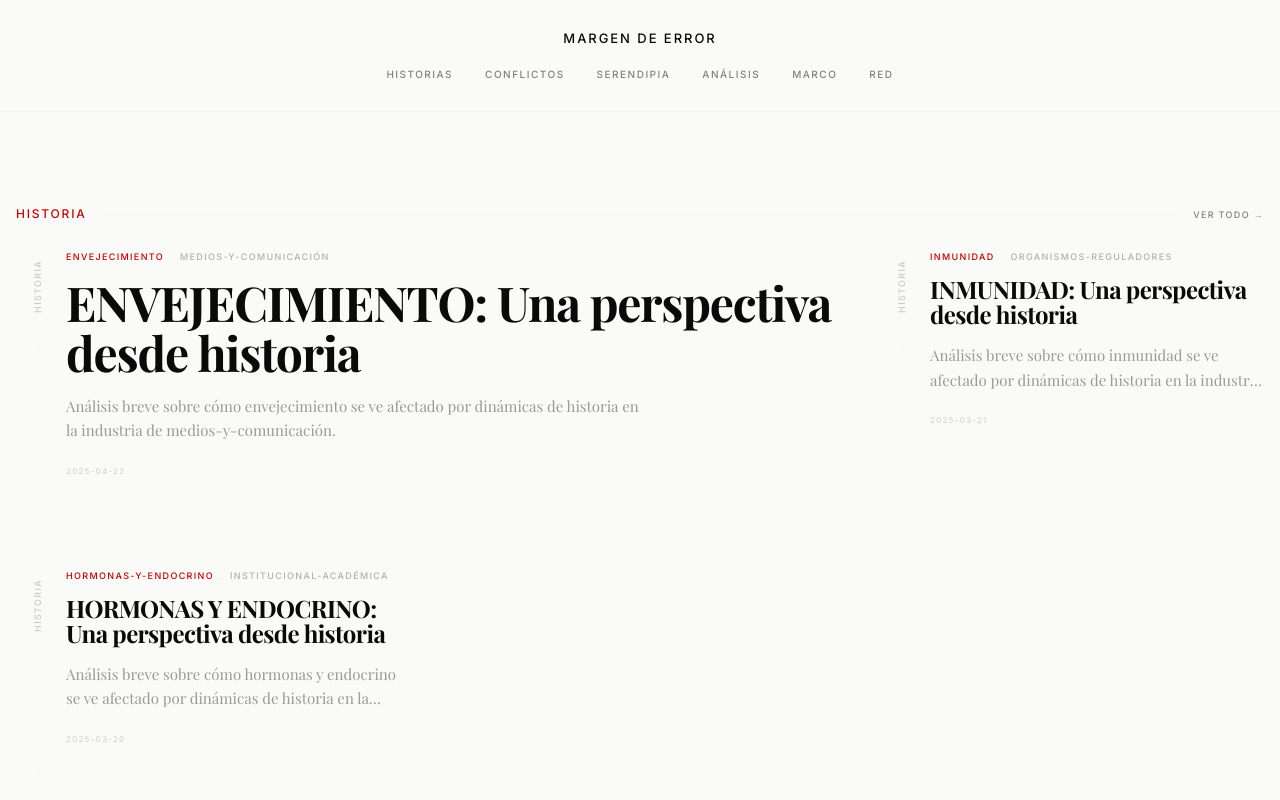
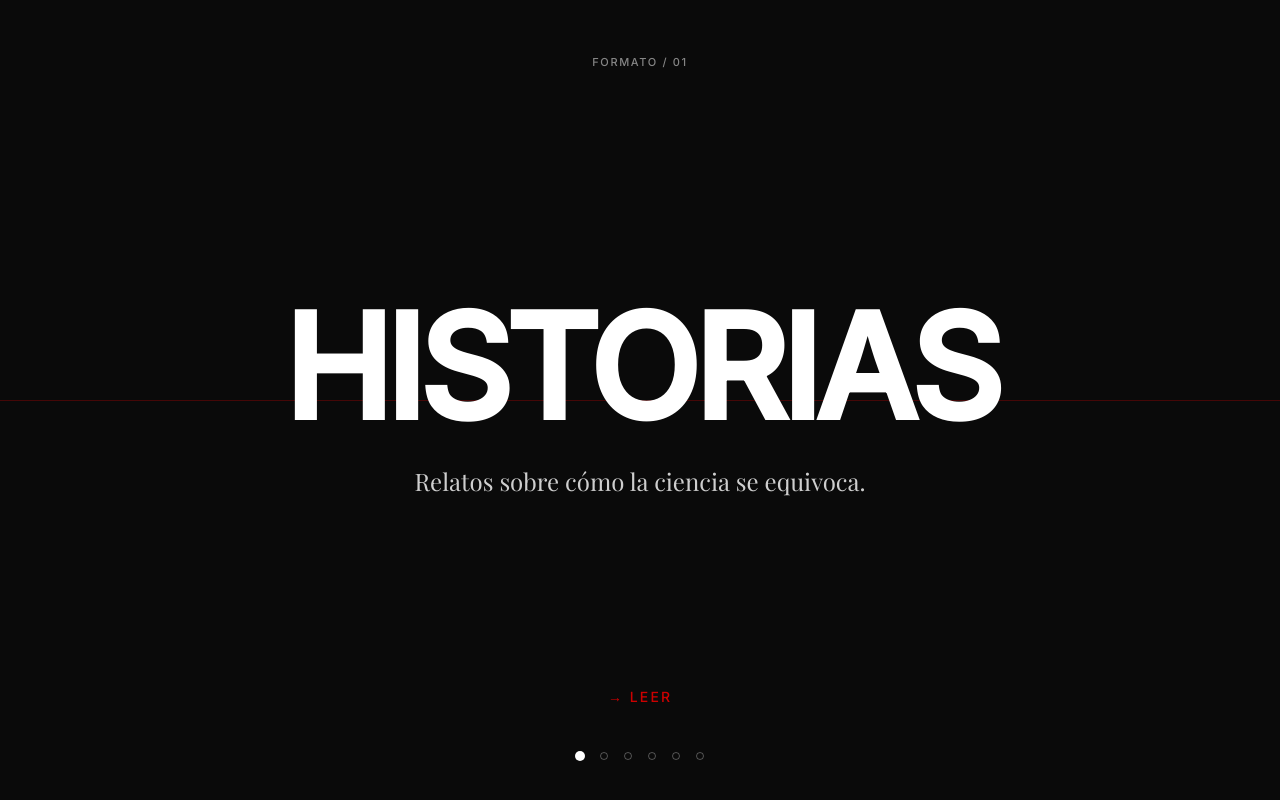
Before and after one commit to margendeerror-mde/margen-de-error, a Next.js app: page / in a window 1280 px wide. Shown: the top 800 px of the page. Built offline with nearby package versions, Linux system fonts and the light colour scheme.

Commit message:
Immersive Entry Page, quieter Network Map with pastel colors, and Archivo grid navigation

```diff
--- /dev/null
+++ b/app/archivo/page.tsx
@@ -0,0 +1,44 @@
+import { getPiezas } from '@/lib/content';
+import PieceCard from '@/components/PieceCard';
+import Link from 'next/link';
+
+export default function Home() {
+  const todasLasPiezas = getPiezas();
+
+  // Categorize for home display
+  const secciones = ['historia', 'conflicto', 'serendipia', 'análisis', 'marco'];
+
+  return (
+    <div className="max-w-7xl mx-auto pb-48">
+      {/* Featured Loop */}
+      <div className="px-4 py-24 space-y-32">
+        {secciones.map(sec => {
+          const piezasSeccion = todasLasPiezas.filter(p => p.seccion === sec).slice(0, 3);
+          if (piezasSeccion.length === 0) return null;
+
+          return (
+            <section key={sec} className="space-y-12">
+              <div className="flex items-center gap-4 mb-8">
+                <h2 className="tag-text !text-[12px] text-accent tracking-[0.3em] font-bold">{sec}</h2>
+                <div className="flex-1 h-[1px] bg-border/20" />
+                <Link href={`/${sec}`} className="tag-text !text-[9px] text-muted hover:text-accent">VER TODO →</Link>
+              </div>
+
+              <div className="grid grid-cols-1 md:grid-cols-2 lg:grid-cols-3 gap-x-12 gap-y-16">
+                {piezasSeccion.map((pieza, idx) => (
+                  <PieceCard key={pieza.slug} pieza={pieza} featured={idx === 0} />
+                ))}
+              </div>
+            </section>
+          );
+        })}
+      </div>
+
+      <footer className="mt-24 py-24 border-t border-border/30 flex justify-center bg-foreground text-background dark-mode">
+        <Link href="/red" className="tag-text !text-[14px] tracking-[0.5em] hover:text-accent transition-colors">
+          — ENTRAR EN LA RED DE CONEXIONES →
+        </Link>
+      </footer>
+    </div>
+  );
+}
--- a/app/page.tsx
+++ b/app/page.tsx
@@ -1,44 +1,235 @@
-import { getPiezas } from '@/lib/content';
-import PieceCard from '@/components/PieceCard';
+'use client';
+
+import { useState, useRef, useEffect } from 'react';
 import Link from 'next/link';
 
-export default function Home() {
-  const todasLasPiezas = getPiezas();
+const sections = [
+  {
+    id: 'historia',
+    title: 'HISTORIAS',
+    subtitle: 'Relatos sobre cómo la ciencia se equivoca.',
+    number: '01',
+    bgColor: '#0A0A0A',
+    textColor: '#FFFFFF',
+    accentColor: '#CC0000',
+    detail: 'line',
+  },
+  {
+    id: 'conflicto',
+    title: 'CONFLICTOS',
+    subtitle: 'Conclusiones demasiado convenientes.',
+    number: '02',
+    bgColor: '#FAFAF8',
+    textColor: '#0A0A0A',
+    accentColor: '#CC0000',
+    detail: 'glitch',
+  },
+  {
+    id: 'serendipia',
+    title: 'SERENDIPIA',
+    subtitle: 'Lo que la ciencia encontró sin buscar.',
+    number: '03',
+    bgColor: '#1A1A2E',
+    textColor: '#FFFFFF',
+    accentColor: '#D4C5F9',
+    detail: 'dots',
+  },
+  {
+    id: 'análisis',
+    title: 'ANÁLISIS',
+    subtitle: 'Papers leídos en voz alta.',
+    number: '04',
+    bgColor: '#FAFAF8',
+    textColor: '#0A0A0A',
+    accentColor: '#0A0A0A',
+    detail: 'quote',
+  },
+  {
+    id: 'marco',
+    title: 'MARCO',
+    subtitle: 'Cómo funciona la máquina que produce conocimiento.',
+    number: '05',
+    bgColor: '#0A0A0A',
+    textColor: '#FFFFFF',
+    accentColor: '#FFFFFF',
+    detail: 'grid',
+  },
+  {
+    id: 'cierre',
+    title: 'MARGEN DE ERROR',
+    subtitle: 'Un proyecto sobre cómo llegamos a creer lo que la ciencia dice.',
+    number: 'END',
+    bgColor: '#CC0000',
+    textColor: '#FFFFFF',
+    accentColor: '#FFFFFF',
+    detail: 'none',
+  }
+];
 
-  // Categorize for home display
-  const secciones = ['historia', 'conflicto', 'serendipia', 'análisis', 'marco'];
+export default function EntryPage() {
+  const containerRef = useRef<HTMLDivElement>(null);
+  const [activeIdx, setActiveIdx] = useState(0);
+  const [isMobile, setIsMobile] = useState(false);
+
+  useEffect(() => {
+    const checkMobile = () => setIsMobile(window.innerWidth < 768);
+    checkMobile();
+    window.addEventListener('resize', checkMobile);
+    return () => window.removeEventListener('resize', checkMobile);
+  }, []);
+
+  const handleScroll = (e: React.UIEvent<HTMLDivElement>) => {
+    const { scrollLeft, scrollTop, clientWidth, clientHeight } = e.currentTarget;
+    const idx = isMobile
+      ? Math.round(scrollTop / clientHeight)
+      : Math.round(scrollLeft / clientWidth);
+    if (idx !== activeIdx) setActiveIdx(idx);
+  };
+
+  const scrollTo = (idx: number) => {
+    if (!containerRef.current) return;
+    const { clientWidth, clientHeight } = containerRef.current;
+    containerRef.current.scrollTo({
+      left: isMobile ? 0 : idx * clientWidth,
+      top: isMobile ? idx * clientHeight : 0,
+      behavior: 'smooth'
+    });
+  };
 
   return (
-    <div className="max-w-7xl mx-auto pb-48">
-      {/* Featured Loop */}
-      <div className="px-4 py-24 space-y-32">
-        {secciones.map(sec => {
-          const piezasSeccion = todasLasPiezas.filter(p => p.seccion === sec).slice(0, 3);
-          if (piezasSeccion.length === 0) return null;
+    <div className="fixed inset-0 z-[100] bg-black overflow-hidden font-sans">
+      {/* Scroll Container */}
+      <div
+        ref={containerRef}
+        onScroll={handleScroll}
+        className={`w-full h-full flex ${isMobile ? 'flex-col overflow-y-auto' : 'flex-row overflow-x-auto'} scrollbar-hide snap-both snap-mandatory`}
+      >
+        {sections.map((section, idx) => (
+          <section
+            key={section.id}
+            className="w-screen h-screen shrink-0 snap-start relative flex flex-col items-center justify-center overflow-hidden transition-colors duration-1000"
+            style={{ backgroundColor: section.bgColor, color: section.textColor }}
+          >
+            {/* Visual Details */}
+            <VisualDetail type={section.detail} active={activeIdx === idx} />
 
-          return (
-            <section key={sec} className="space-y-12">
-              <div className="flex items-center gap-4 mb-8">
-                <h2 className="tag-text !text-[12px] text-accent tracking-[0.3em] font-bold">{sec}</h2>
-                <div className="flex-1 h-[1px] bg-border/20" />
-                <Link href={`/${sec}`} className="tag-text !text-[9px] text-muted hover:text-accent">VER TODO →</Link>
+            {/* Number */}
+            <div className="absolute top-12 left-1/2 -translate-x-1/2 opacity-50">
+              <span className="tag-text !text-[11px] tracking-[0.4em]">
+                FORMATO / {section.number}
+              </span>
+            </div>
+
+            {/* Content */}
+            <div className={`text-center px-6 z-10 transition-all duration-1000 ${activeIdx === idx ? 'opacity-100 translate-y-0' : 'opacity-0 translate-y-10'}`}>
+              <h2 className="font-extrabold text-[clamp(3.5rem,12vw,9rem)] leading-[0.9] tracking-[-0.04em] uppercase mb-8">
+                {section.title}
+              </h2>
+              <div className="relative inline-block">
+                <p className="font-serif text-lg md:text-2xl opacity-80 max-w-xl">
+                  {section.subtitle}
+                </p>
+                {section.detail === 'glitch' && (
+                  <p className="font-serif text-lg md:text-2xl absolute inset-0 text-accent opacity-15 translate-x-[3px] translate-y-[3px] pointer-events-none">
+                    {section.subtitle}
+                  </p>
+                )}
               </div>
+            </div>
 
-              <div className="grid grid-cols-1 md:grid-cols-2 lg:grid-cols-3 gap-x-12 gap-y-16">
-                {piezasSeccion.map((pieza, idx) => (
-                  <PieceCard key={pieza.slug} pieza={pieza} featured={idx === 0} />
-                ))}
-              </div>
-            </section>
-          );
-        })}
+            {/* Call to Action */}
+            <div className="absolute bottom-24 left-1/2 -translate-x-1/2 flex gap-8 z-20">
+              {section.id === 'cierre' ? (
+                <>
+                  <Link href="/archivo" className="tag-text !text-[12px] tracking-[0.2em] border border-white/20 px-8 py-4 hover:bg-white hover:text-[#CC0000] transition-all">
+                    → VER ARCHIVO
+                  </Link>
+                  <Link href="/red" className="tag-text !text-[12px] tracking-[0.2em] border border-white/20 px-8 py-4 hover:bg-white hover:text-[#CC0000] transition-all">
+                    → VER RED
+                  </Link>
+                </>
+              ) : (
+                <Link
+                  href={`/${section.id}`}
+                  className="tag-text !text-[14px] tracking-[0.3em] font-bold hover:opacity-70 transition-opacity"
+                  style={{ color: section.accentColor }}
+                >
+                  → LEER
+                </Link>
+              )}
+            </div>
+          </section>
+        ))}
       </div>
 
-      <footer className="mt-24 py-24 border-t border-border/30 flex justify-center bg-foreground text-background dark-mode">
-        <Link href="/red" className="tag-text !text-[14px] tracking-[0.5em] hover:text-accent transition-colors">
-          — ENTRAR EN LA RED DE CONEXIONES →
-        </Link>
-      </footer>
+      {/* Navigation Indicators */}
+      <div className="absolute bottom-10 left-1/2 -translate-x-1/2 flex gap-4 z-[110]">
+        {sections.map((_, idx) => (
+          <button
+            key={idx}
+            onClick={() => scrollTo(idx)}
+            className={`w-2 h-2 rounded-full transition-all duration-500 ${
+              activeIdx === idx
+                ? 'scale-125'
+                : 'opacity-30 border border-current bg-transparent'
+            }`}
+            style={{ backgroundColor: activeIdx === idx ? sections[activeIdx].textColor : 'transparent', borderColor: sections[activeIdx].textColor }}
+          />
+        ))}
+      </div>
+
+      {/* Arrows (Desktop only) */}
+      {!isMobile && (
+        <div className="pointer-events-none absolute inset-0 z-[110] flex items-center justify-between px-8">
+          <button
+            onClick={() => scrollTo(Math.max(0, activeIdx - 1))}
+            className={`pointer-events-auto tag-text !text-[10px] opacity-0 hover:opacity-100 transition-opacity ${activeIdx === 0 ? 'invisible' : ''}`}
+            style={{ color: sections[activeIdx].textColor }}
+          >
+            ← PREV
+          </button>
+          <button
+            onClick={() => scrollTo(Math.min(sections.length - 1, activeIdx + 1))}
+            className={`pointer-events-auto tag-text !text-[10px] opacity-0 hover:opacity-100 transition-opacity ${activeIdx === sections.length - 1 ? 'invisible' : ''}`}
+            style={{ color: sections[activeIdx].textColor }}
+          >
+            NEXT →
+          </button>
+        </div>
+      )}
     </div>
   );
 }
+
+function VisualDetail({ type, active }: { type: string, active: boolean }) {
+  switch (type) {
+    case 'line':
+      return <div className={`absolute top-1/2 left-0 w-full h-[1px] bg-[#CC0000] transition-opacity duration-1000 ${active ? 'opacity-30' : 'opacity-0'}`} />;
+    case 'dots':
+      return (
+        <div className={`absolute inset-0 transition-opacity duration-1000 ${active ? 'opacity-100' : 'opacity-0'}`}>
+          {[1, 2, 3].map(i => (
+            <div
+              key={i}
+              className="absolute w-2 h-2 rounded-full bg-[#D4C5F9] opacity-40 transition-transform duration-1000"
+              style={{
+                top: `${20 + i * 25}%`,
+                left: `${30 + (i % 2) * 40}%`,
+                transform: active ? 'scale(1)' : 'scale(0)'
+              }}
+            />
+          ))}
+        </div>
+      );
+    case 'grid':
+      return <div className={`absolute inset-0 transition-opacity duration-1000 ${active ? 'opacity-[0.04]' : 'opacity-0'}`} style={{ backgroundImage: 'radial-gradient(circle, white 1px, transparent 1px)', backgroundSize: '40px 40px' }} />;
+    case 'quote':
+      return (
+        <div className={`absolute top-1/3 right-1/4 max-w-[150px] pointer-events-none italic font-serif text-[10px] leading-relaxed transition-opacity duration-1000 ${active ? 'opacity-20' : 'opacity-0'}`}>
+          "The findings suggested that the margin of error was not an accident, but a structural property of the observation itself..."
+        </div>
+      );
+    default:
+      return null;
+  }
+}
--- a/components/Header.tsx
+++ b/components/Header.tsx
@@ -1,17 +1,22 @@
+'use client';
+
 import Link from 'next/link';
+import { usePathname } from 'next/navigation';
 
 export default function Header() {
+  const pathname = usePathname();
+
+  // Hide header on immersive entry page
+  if (pathname === '/') return null;
+
   const menuItems = [
-    { name: 'HISTORIAS', href: '/historia' },
-    { name: 'CONFLICTOS', href: '/conflicto' },
-    { name: 'SERENDIPIA', href: '/serendipia' },
-    { name: 'ANÁLISIS', href: '/analisis' },
-    { name: 'MARCO', href: '/marco' },
+    { name: 'INICIO', href: '/' },
+    { name: 'ARCHIVO', href: '/archivo' },
     { name: 'RED', href: '/red' },
   ];
 
   return (
-    <header className="py-8 px-4 flex flex-col items-center gap-6 border-b border-border/30 bg-background">
+    <header className="py-8 px-4 flex flex-col items-center gap-6 border-b border-border/30 bg-background sticky top-0 z-[80]">
       <Link href="/" className="tag-text !text-[13px] tracking-[0.5em] font-bold hover:text-accent transition-colors">
         MARGEN DE ERROR
       </Link>
@@ -21,7 +26,9 @@ export default function Header() {
           <Link
             key={item.href}
             href={item.href}
-            className="tag-text !text-[10px] tracking-[0.2em] text-muted hover:text-accent transition-colors"
+            className={`tag-text !text-[10px] tracking-[0.2em] transition-colors ${
+              pathname === item.href ? 'text-accent' : 'text-muted hover:text-accent'
+            }`}
           >
             {item.name}
           </Link>
--- a/components/PieceCard.tsx
+++ b/components/PieceCard.tsx
@@ -22,7 +22,11 @@ export default function PieceCard({ pieza, featured = false }: { pieza: Pieza, f
             <span className="tag-text !text-muted/60 !text-[9px]">{pieza.industria}</span>
           </div>
 
-          <h3 className={`title-serif mb-4 group-hover:text-accent transition-colors leading-[1.05] ${featured ? 'text-3xl md:text-5xl' : 'text-xl md:text-2xl'}`}>
+          <h3 className={`mb-4 group-hover:text-accent transition-colors leading-[1.05] ${
+            featured
+              ? 'font-sans font-bold text-[clamp(2.2rem,5vw,4rem)] tracking-[-0.03em]'
+              : 'title-serif text-xl md:text-2xl'
+          }`}>
             {pieza.titulo}
           </h3>
 
--- a/lib/types.ts
+++ b/lib/types.ts
@@ -75,17 +75,17 @@ export interface Pieza extends PiezaFrontmatter {
 }
 
 export const TEMA_COLORS: Record<Tema, string> = {
-  'luz-y-radiación': '#F5C518',
-  'nutrición': '#4CAF50',
-  'movimiento-y-ejercicio': '#FF6B35',
-  'sueño': '#7B68EE',
-  'mente-y-conducta': '#00BCD4',
-  'microbioma': '#8BC34A',
-  'dolor': '#F44336',
-  'ambiente-y-exposición': '#9E9E9E',
-  'medicación-y-fármacos': '#E91E63',
-  'diagnóstico-y-clasificación': '#FF9800',
-  'hormonas-y-endocrino': '#9C27B0',
-  'inmunidad': '#03A9F4',
-  'envejecimiento': '#795548',
+  "luz-y-radiación":            "#FFF3B0",
+  "nutrición":                  "#C8E6C9",
+  "movimiento-y-ejercicio":     "#FFD5B8",
+  "sueño":                      "#D4C5F9",
+  "mente-y-conducta":           "#B2EBF2",
+  "microbioma":                 "#DCEDC8",
+  "dolor":                      "#FFCDD2",
+  "ambiente-y-exposición":      "#CFD8DC",
+  "medicación-y-fármacos":      "#F8BBD0",
+  "diagnóstico-y-clasificación":"#FFE0B2",
+  "hormonas-y-endocrino":       "#E1BEE7",
+  "inmunidad":                  "#B3E5FC",
+  "envejecimiento":             "#D7CCC8",
 };
```
Also changed, not shown: components/NetworkMap.tsx (+66 -46 lines).
